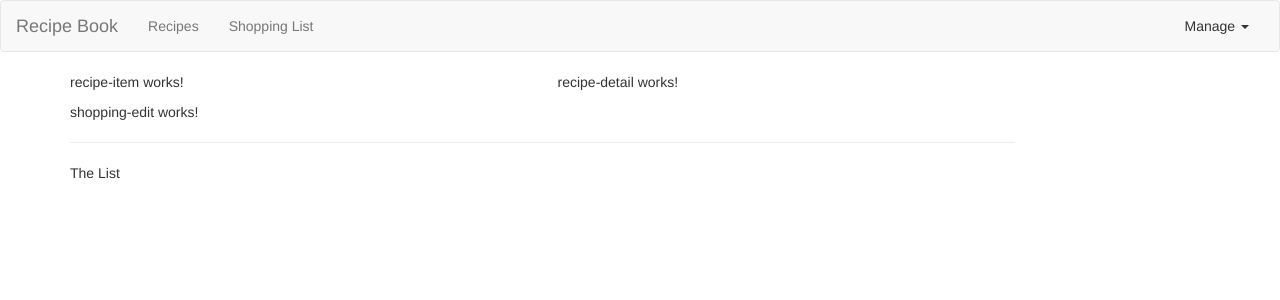
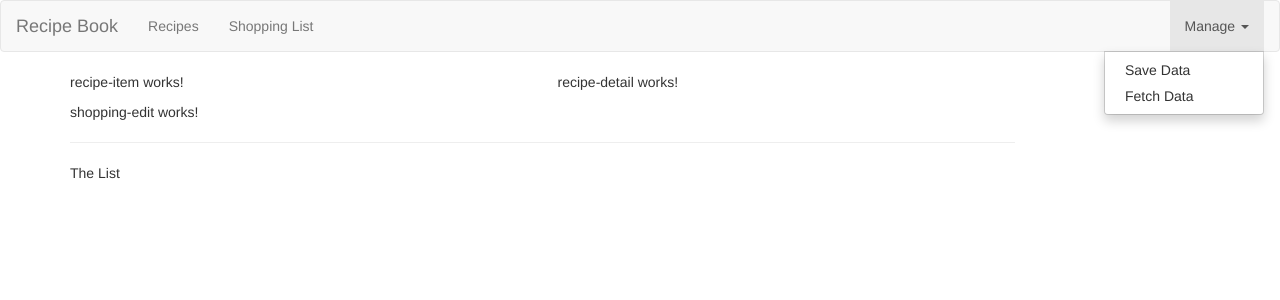
Before and after one commit to devrmartins/angular-shopping, an Angular app: page / in a window 1280 px wide. Both pictures are taken after a click on the link "Manage". Shown: the top 300 px of the page. Built offline with nearby package versions, Linux system fonts and the light colour scheme.

Commit message:
Add click event for open dropdown

```diff
--- a/src/app/components/header/header.component.html
+++ b/src/app/components/header/header.component.html
@@ -2,25 +2,24 @@
     <div class="container-fluid">
         <div class="navbar-header">
             <a href="#" class="navbar-brand">Recipe Book</a>
+            <button type="button" class="navbar-toggle" (click)="collapsed = !collapsed">
+                <span class="icon-bar" *ngFor="let iconBar of [1, 2, 3]"></span>
+            </button>
         </div>
-        <div class="collapse navbar-collapse">
+        <div class="navbar-collapse" [class.collapse]="collapsed" (window:resize)="collapsed = true">
             <ul class="nav navbar-nav">
-                <li>
-                    <a href="#">Recipes</a>
-                </li>
-                <li>
-                    <a href="#">Shopping List</a>
-                </li>
+                <li><a href="#">Recipes</a></li>
+                <li><a href="#">Shopping List</a></li>
             </ul>
             <ul class="nav navbar-nav navbar-right">
-                <li class="nav-item dropdown">
-                    <a id="manageDropdown" href="#" class="nav-link dropdown-toggle" role="button" data-toggle="dropdown" aria-haspopup="true" aria-expanded="false">
+                <li class="dropdown" [class.open]="manageMenuOpened" (window:resize)="manageMenuOpened = false">
+                    <a id="manageDropdown" href="#" class="dropdown-toggle" (click)="manageMenuOpened = manageMenuOpened == false ? true : false">
                         Manage <span class="caret"></span>
                     </a>
-                    <div class="dropdown-menu" aria-labelledby="manageDropdown">
-                        <a class="dropdown-item" href="#">Save Data</a>
-                        <a class="dropdown-item" href="#">Fetch Data</a>
-                    </div>
+                    <ul class="dropdown-menu">
+                        <li><a href="#">Save Data</a></li>
+                        <li><a href="#">Fetch Data</a></li>
+                    </ul>
                 </li>
             </ul>
         </div>
--- a/src/app/components/header/header.component.ts
+++ b/src/app/components/header/header.component.ts
@@ -4,4 +4,7 @@ import { Component } from '@angular/core';
     selector: 'app-header',
     templateUrl: './header.component.html'
 })
-export class HeaderComponent { }
+export class HeaderComponent {
+    collapsed: boolean = true;
+    manageMenuOpened: boolean = false;
+}
```
